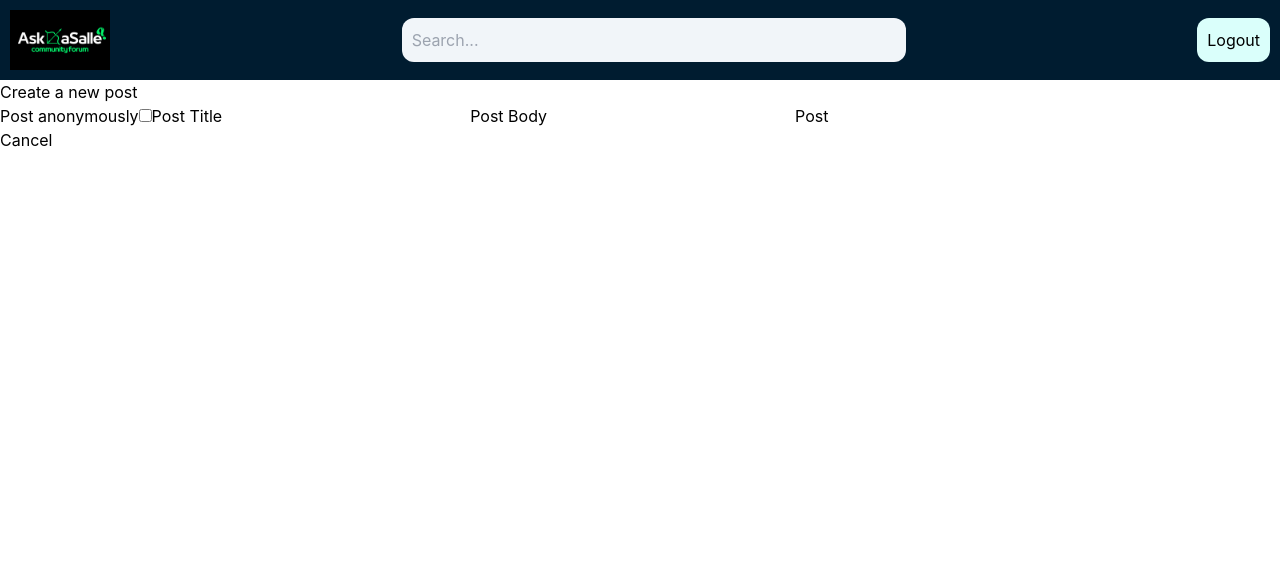
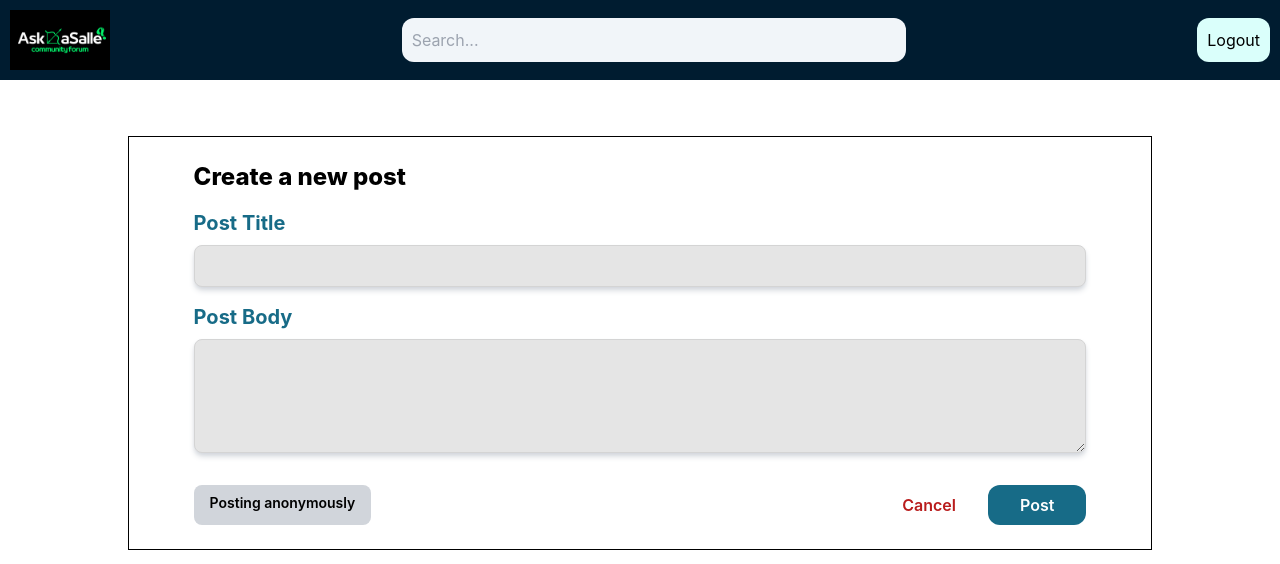
Before and after one commit to Ethea2/asklasalle, a React (Create React App) app in the folder views/: page /createpost in a window 1280 px wide. Shown: the top 564 px of the page. Built offline with nearby package versions, Linux system fonts and the light colour scheme.

Commit message:
implemented delete post and fixed create post func

```diff
--- a/views/src/components/EditPostModal.js
+++ b/views/src/components/EditPostModal.js
@@ -1,6 +1,6 @@
 import { useState } from "react"
 
-const EditPostModal = ({show, onClose, data}) => {
+const EditPostModal = ({close, show, onClose, data}) => {
 
     const [title, setTitle] = useState('')
     const [body, setBody] = useState('')
@@ -57,8 +57,9 @@ const EditPostModal = ({show, onClose, data}) => {
                         {error && <div className="error">
                             {error}
                         </div>}
-                        <div className="modal-footer px-10 py-6 border-b border-l border-r border-black rounded-b-2xl">
+                        <div className="modal-footer mt-8 rounded-b-2xl flex justify-between">
                             <button onClick={handleSave} className="bg-mint text-white px-4 py-2 rounded-lg">Save changes</button>
+                            <button onClick={close} class="px-4 py-2 bg-red-400 text-white rounded-lg">Cancel</button>
                         </div>
                     </div>
                 </div>
--- a/views/src/components/EditProfileModal.js
+++ b/views/src/components/EditProfileModal.js
@@ -67,7 +67,7 @@ const EditProfileModal = ({close, onClose, show, data}) => {
                             </div>}
                             <div className="modal-footer" class="mt-10 w-full flex justify-between">
                                 <button onClick={handleSubmit} class="px-4 py-2 bg-mint text-white rounded-lg">Save changes</button>
-                                <button onClick={close} class="px-4 py-2 bg-green-200 text-white rounded-lg">Cancel</button>
+                                <button onClick={close} class="px-4 py-2 bg-red-400 text-white rounded-lg">Cancel</button>
                             </div>
                     </div>
                 </div>
--- a/views/src/components/PostcardFull.js
+++ b/views/src/components/PostcardFull.js
@@ -5,12 +5,14 @@ import Sharemodal from "./Sharemodal";
 import useFetchSimpleUser from "../hooks/useFetchSimpleUser";
 import EditPostModal from "./EditPostModal";
 import useFetch from "../hooks/useFetch"
+import { useNavigate } from "react-router-dom";
 
 const PostcardFull = ({ post }) => {
     const [share, setShare] = useState(false)
     const [saved, setSaved] = useState(false)
     const user = useFetchSimpleUser('/api/user/' + post.username)
     const { postid } = useParams()
+    const navigate = useNavigate()
     const { data, isLoading, errorLoading } = useFetch('/api/askposts/' + postid)
     const save = () => {
 
@@ -32,6 +34,19 @@ const PostcardFull = ({ post }) => {
     }
 
     const [show, setShow] = useState(false)
+
+    const handleClick = async () => {
+        const response = await fetch('/api/askposts/' + post._id, {
+            method: 'DELETE'
+        })
+
+        const json = await response.json()
+
+        if(response.ok){
+            window.location.reload(false)
+            navigate(-1)
+        }
+    }
 
     return (
         <>
@@ -59,8 +74,12 @@ const PostcardFull = ({ post }) => {
                                 </p>
                             </div>
                         </div>
+
                         {errorLoading && <div>{errorLoading}</div>}
+
                         {isLoading && <div>loading...</div>}
+
+                        <div class="w-1/5 flex justify-end gap-4">
                             {data &&
                                 <div className="edit-post">
                                     <button onClick={() => setShow(true)}>Edit</button>
@@ -68,9 +87,13 @@ const PostcardFull = ({ post }) => {
                                         setShow(false)
                                         window.location.reload(false)
                                         }} show={show} data={data}/>}
-
                                 </div>
                             }
+
+                            <div className="delete-post">
+                                <button onClick={handleClick}>Delete</button>
+                            </div>
+                        </div>
                     </div>
 
                     <hr class="bg-neutral-500 m-2 mt-0.5 h-0.5"></hr>
--- a/views/src/pages/Createpost.js
+++ b/views/src/pages/Createpost.js
@@ -32,9 +32,9 @@ const Createpost = () => {
 
         if(response.ok){
             setTitle('')
-            setTitle('')
             setBody('')
             setError(null)
+            navigate(-1)
             console.log('new post addded')
         }
     }
@@ -46,26 +46,45 @@ const Createpost = () => {
                 <Navbar></Navbar>
             </div>
 
-            <form className="create-post" onSubmit={handleSubmit}>
-                <h1>Create a new post</h1>
+            <div className="create-post mt-14">
+                <div className="form-container" class="border border-black w-4/5 p-6 flex flex-col m-auto">
+                    <div className="header w-11/12 flex mb-4 m-auto">
+                        <h1 class="text-2xl font-extrabold">Create a new post</h1>
+                    </div>
 
-                <label>Post anonymously</label>
-                <input type="checkbox" required="true" onChangeCapture={(e) => setUsername(e.target.value)} value={'anon_user'}/>
+                    <div className="body w-11/12 flex flex-col gap-4 m-auto">
 
-                <label>Post Title</label>
-                <input type="text" onChange={(e) => setTitle(e.target.value)} value={title}/>
+                        <div className="title flex flex-col gap-2">
+                            <label class="text-xl font-bold text-teal">Post Title</label>
+                            <input type="text" onChange={(e) => setTitle(e.target.value)} value={title} class="border border-neutral-300 bg-neutral-200 p-2 rounded-lg shadow-md shadow-gray-300"/>
+                        </div>
 
-                <label>Post Body</label>
-                <input type="text" onChange={(e) => setBody(e.target.value)} value={body}/>
+                        <div className="post-body flex flex-col gap-2">
+                            <label class="text-xl font-bold text-teal">Post Body</label>
+                            <textarea type="text" onChange={(e) => setBody(e.target.value)} value={body} class="border border-neutral-300 bg-neutral-200 p-8 rounded-lg shadow-md shadow-gray-300"/>
+                        </div>
 
-                <button>Post</button>
+                    </div>
 
-                {error && <div className="error">
-                    {error}
-                </div>}
-            </form>
+                    <div className="footer w-11/12 mt-8 m-auto flex justify-between">
 
-            <button onClick={() => navigate(-1)}>Cancel</button>
+                        <div className="post-anon flex justify-center">
+                            <div className="anon-container bg-gray-300 rounded-lg px-4 py-2 flex gap-2">
+                                <label value={'anon_user'} class="font-semibold text-sm">Posting anonymously</label>
+                            </div>
+                        </div>
+
+                        <div className="buttons flex gap-8">
+                            <button onClick={() => navigate(-1)} class="text-red-700 font-semibold">Cancel</button>
+                            <button onClick={handleSubmit} class="bg-teal text-white font-semibold px-8 py-2 rounded-xl">Post</button>
+                        </div>
+
+                        {error && <div className="error">
+                            {error}
+                        </div>}
+                    </div>
+                </div>
+            </div>
 
        </>
 
```
Lines whose indentation alone changed are shown as unchanged.
